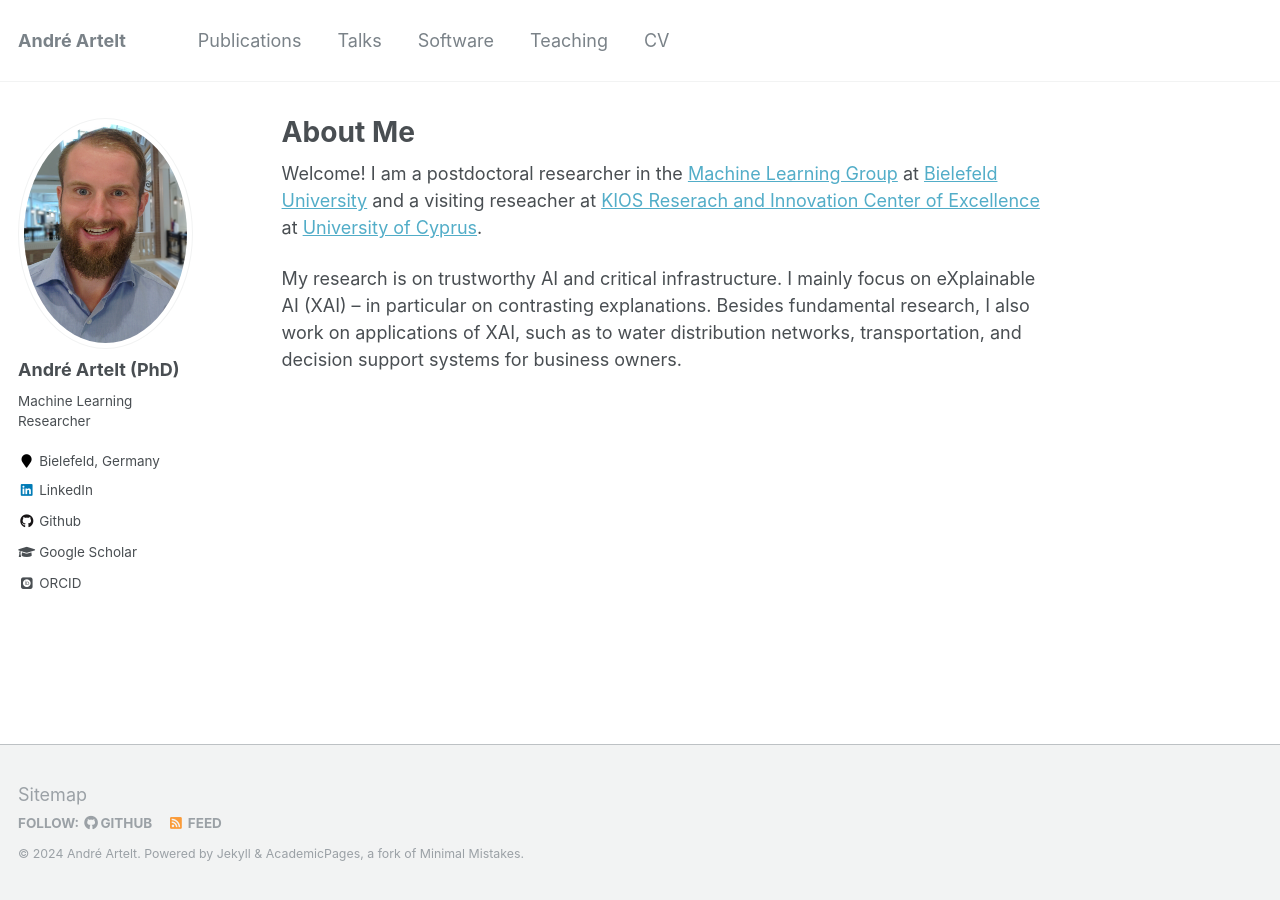
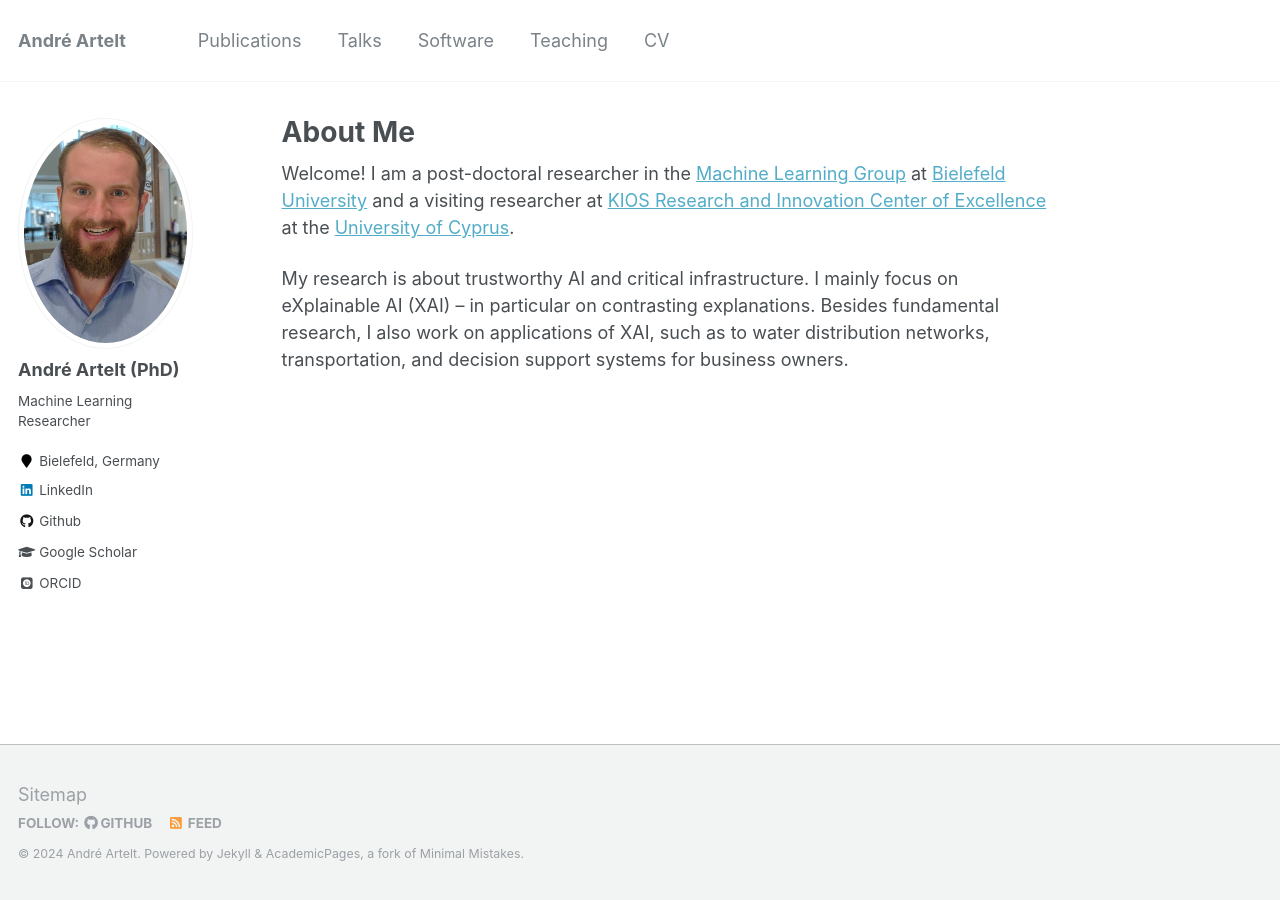
Before and after one commit to andreArtelt/andreArtelt.github.io, a Jekyll site: the page built from _pages/about.md, in a window 1280 px wide. Built offline with Jekyll 4.4.1, drawn with Linux system fonts in a browser that asks for light colours; some web fonts are replaced.

Commit message:
Fix some typos

```diff
--- a/_pages/about.md
+++ b/_pages/about.md
@@ -7,7 +7,7 @@ redirect_from:
   - /about.html
 ---
 
-Welcome! I am a postdoctoral researcher in the [Machine Learning Group](https://hammer-lab.techfak.uni-bielefeld.de/doku.php) at [Bielefeld University](https://www.uni-bielefeld.de/) and a visiting reseacher at [KIOS Reserach and Innovation Center of Excellence](https://www.kios.ucy.ac.cy/) at [University of Cyprus](https://www.ucy.ac.cy/).
+Welcome! I am a post-doctoral researcher in the [Machine Learning Group](https://hammer-lab.techfak.uni-bielefeld.de/doku.php) at [Bielefeld University](https://www.uni-bielefeld.de/) and a visiting researcher at [KIOS Research and Innovation Center of Excellence](https://www.kios.ucy.ac.cy/) at the [University of Cyprus](https://www.ucy.ac.cy/).
 
-My research is on trustworthy AI and critical infrastructure.
+My research is about trustworthy AI and critical infrastructure.
 I mainly focus on eXplainable AI (XAI) -- in particular on contrasting explanations. Besides fundamental research, I also work on applications of XAI, such as to water distribution networks, transportation, and decision support systems for business owners.
```
